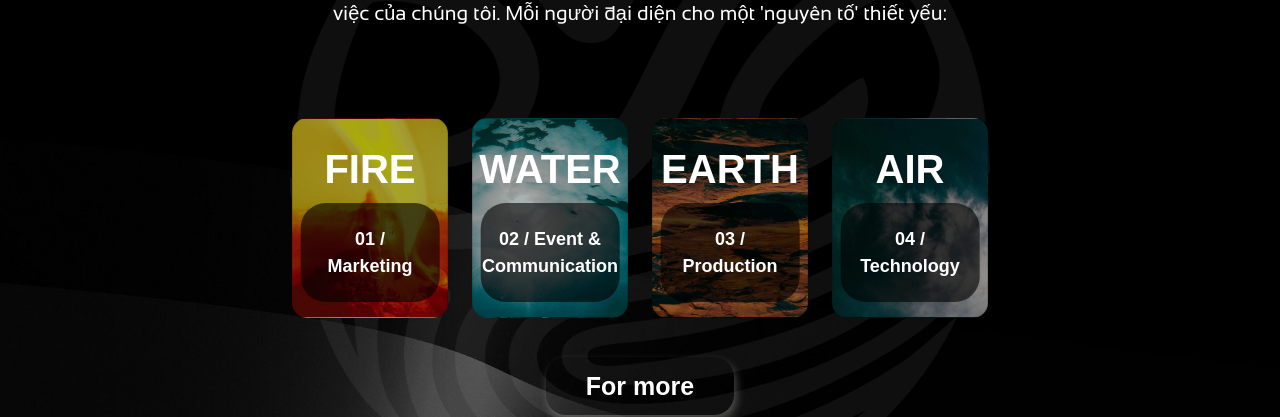
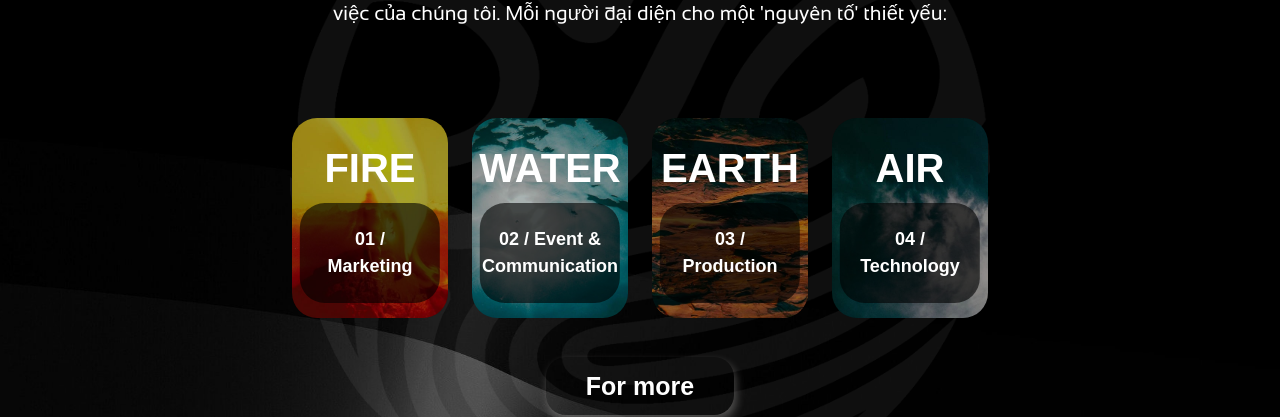
Before and after one commit to SeiSilver/element-page, a Jekyll site: the page built from pages/index.md, in a window 1280 px wide and 1400 px high, scrolled down 1403 px. Shown: the part 142-559 px from the top of the window. Built offline with Jekyll 4.4.1, drawn with Linux system fonts in a browser that asks for light colours.

Commit message:
udpate css

```diff
--- a/_includes/common-css.html
+++ b/_includes/common-css.html
@@ -5,5 +5,5 @@
 <link rel="stylesheet" href="{{ site.baseurl }}/assets/libs/animation/custom-animate.css">
 <link href="{{ site.baseurl }}/assets/css/custom-font.css" rel="stylesheet" type="text/css" />
 
-<!--<meta name="viewport" content="width=device-width, initial-scale=1.0">-->
+<meta name="viewport" content="width=device-width, initial-scale=1.0">
 <meta name="robots" content="index, follow">
--- a/assets/css/index.css
+++ b/assets/css/index.css
@@ -166,12 +166,13 @@
 
 .card {
     border-radius: 30px;
+    border: none !important;
 }
 
 .custom-card {
     position: relative;
     color: white;
-    border-radius: 15px;
+    border-radius: 25px;
     overflow: hidden;
     height: 200px;
     background-size: cover;
@@ -273,6 +274,15 @@
         height: 800px;
         max-height: 800px;
     }
+
+    .element-bg-image {
+        display: none;
+    }
+
+    .element-section {
+        width: 100%;
+    }
+
 }
 
 @media (max-width: 800px) {
@@ -282,7 +292,7 @@
     }
 
     .xlg-title-black {
-        width: 300px;
+        width: auto;
     }
 
     .element-bg-image {
```
